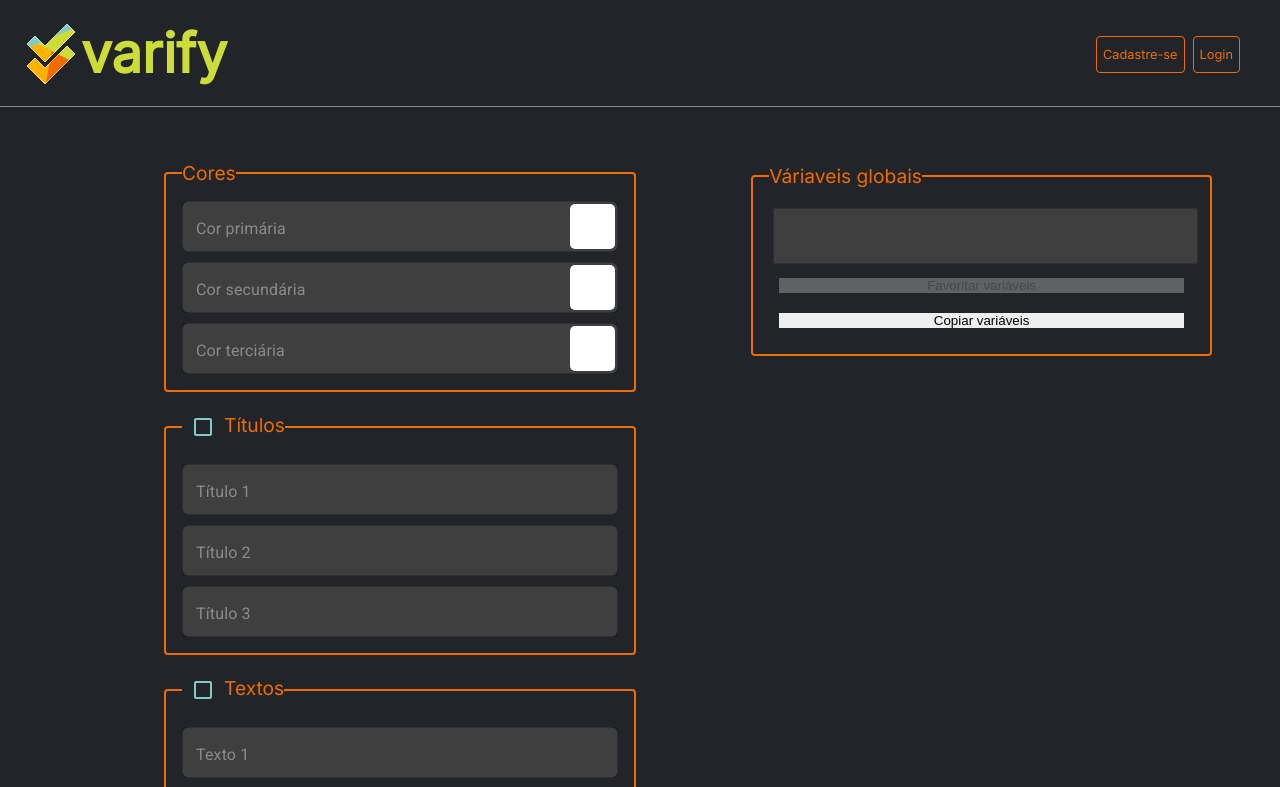
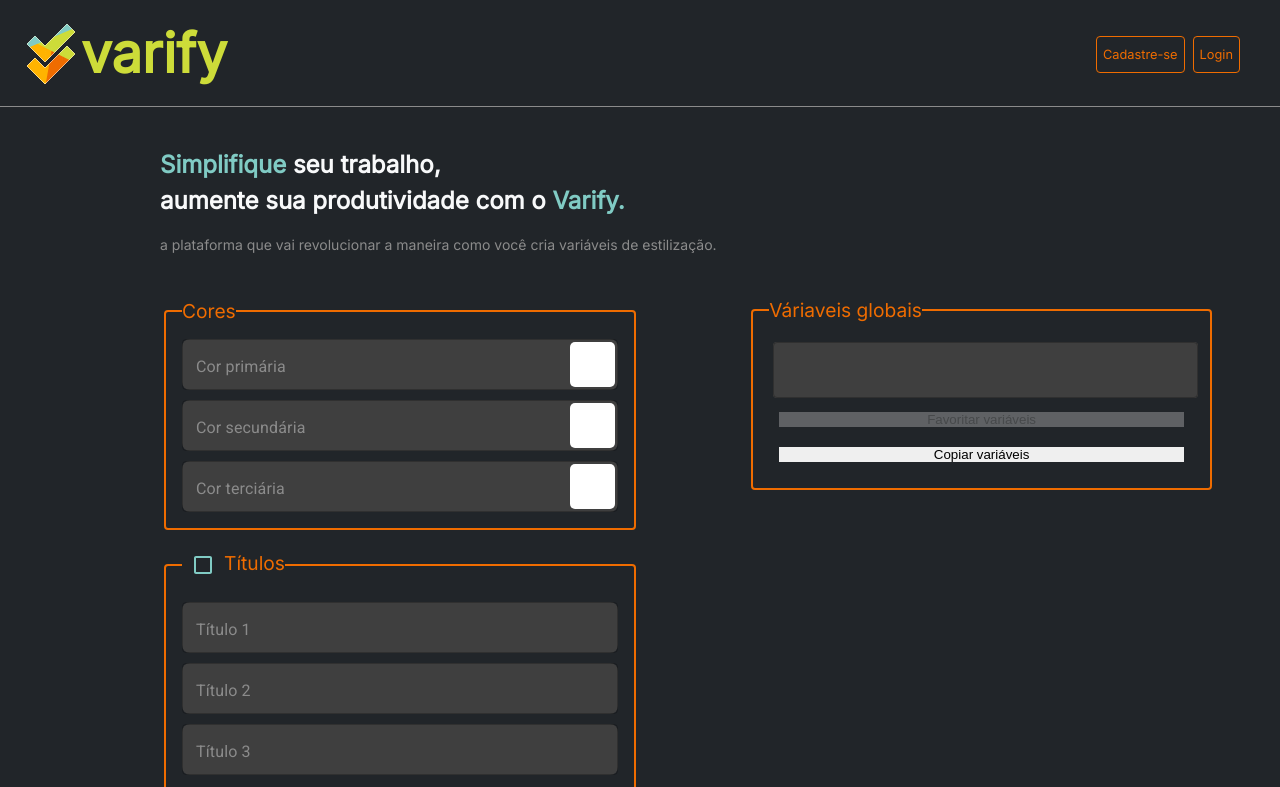
Before and after one commit to kenzieColors/nicole_equipe2_varify, a React (Vite) app: page / in a window 1280 px wide. Shown: the top 787 px of the page. Built offline with nearby package versions, Linux system fonts and the light colour scheme.

Commit message:
feat: application description lading page

```diff
--- a/src/pages/LandingPage/index.tsx
+++ b/src/pages/LandingPage/index.tsx
@@ -1,6 +1,6 @@
 import { useContext } from "react";
 import Header from "../../components/Header";
-import { StyledMain } from "./style";
+import { StyledMain, StyledSection } from "./style";
 import VarForm from "../../components/Forms/VarForm";
 import Input from "../../components/Forms/Input";
 import InputColorPick from "../../components/Forms/InputColorPick";
@@ -37,6 +37,13 @@ const LandingPage = () => {
           </nav>
         </div>
       </Header>
+
+      <StyledSection>
+        <h2><span>Simplifique</span> seu trabalho,</h2>
+        <h2>aumente sua produtividade com o <span>Varify.</span></h2>
+
+        <p>a plataforma que vai revolucionar a maneira como você cria variáveis de estilização.</p>
+      </StyledSection>
 
       <StyledMain>
         <div className="upperForms">
--- a/src/pages/LandingPage/style.ts
+++ b/src/pages/LandingPage/style.ts
@@ -1,12 +1,7 @@
 import styled from "styled-components";
 import { FieldSet } from "../../components/Forms/Input/style";
 
-// export const StyledBox = styled.div`
-//   max-width: 1000px;
-//   display: flex;
-//   flex-direction: column;
-//   justify-content: center;
-// `;
+
 export const StyledMain = styled.main`
   width: 100%;
   max-width: 1000px;
@@ -61,7 +56,7 @@ export const StyledMain = styled.main`
 
   @media (min-width: 1000px) {
     max-width: 1000px;
-    margin: 30px auto;
+    margin: 0 auto;
   }
 
   .titleBoxField {
@@ -82,7 +77,7 @@ export const StyledMain = styled.main`
     @media (min-width: 769px) {
       position: fixed;
       width: 36%;
-      top: 160px;
+      top: 294px;
       right: 5%;
 
       legend {
@@ -113,3 +108,31 @@ export const StyledMain = styled.main`
     }
   }
 `;
+
+export const StyledSection = styled.section`
+  margin-top: 20px;
+  padding: 20px;
+
+  h2{
+    color: var(--grey-0);
+    font-weight: var(--font-weight-2);
+    line-height: 150%;
+
+  }
+
+  h2 > span {
+    color: var(--color-brand-1);
+  }
+
+  p{
+    color: var(--grey-600);
+    font-size: 0.875rem;
+    margin-top: 15px;
+    line-height: 150%;
+  }
+
+  @media (min-width: 100px){
+    max-width: 1000px;
+    margin: 20px auto 0;
+  }
+`
```
